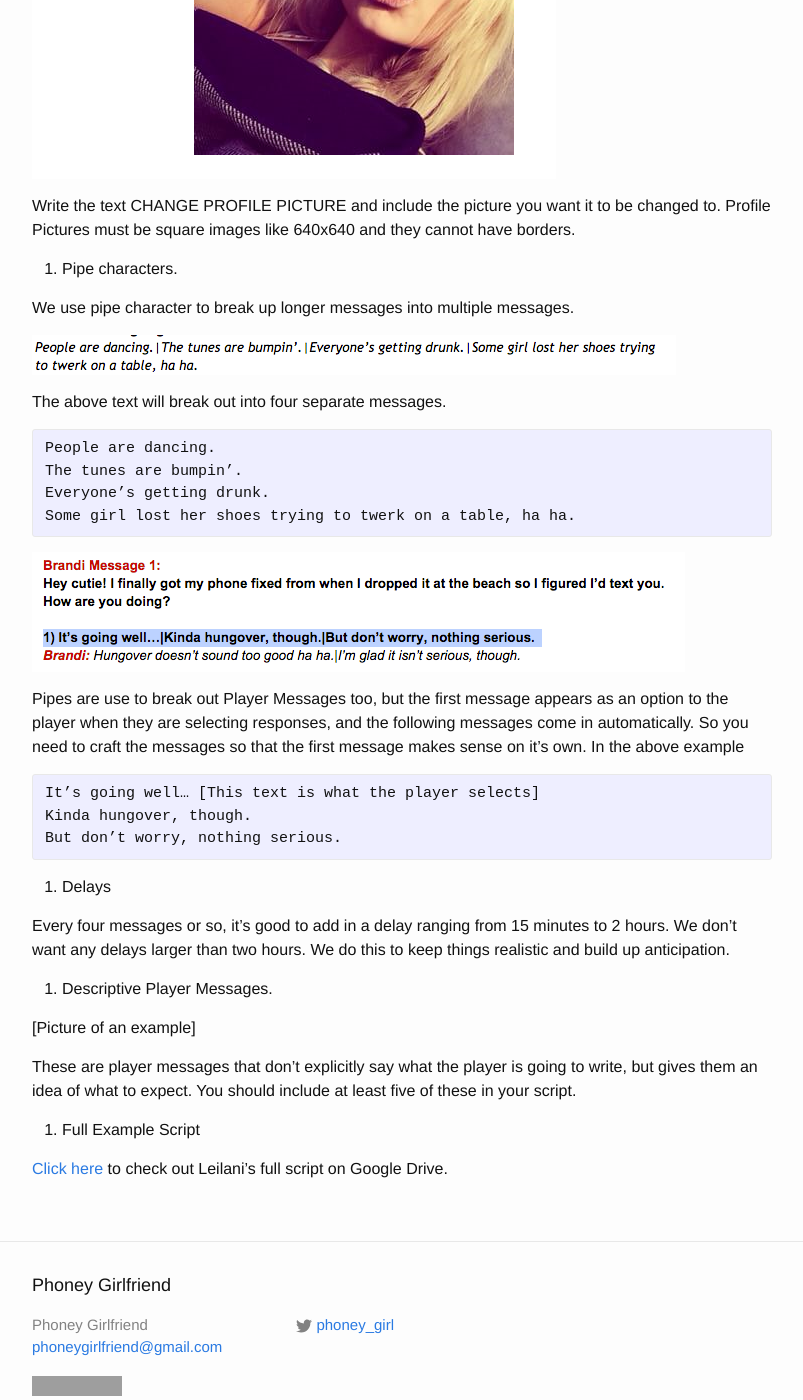
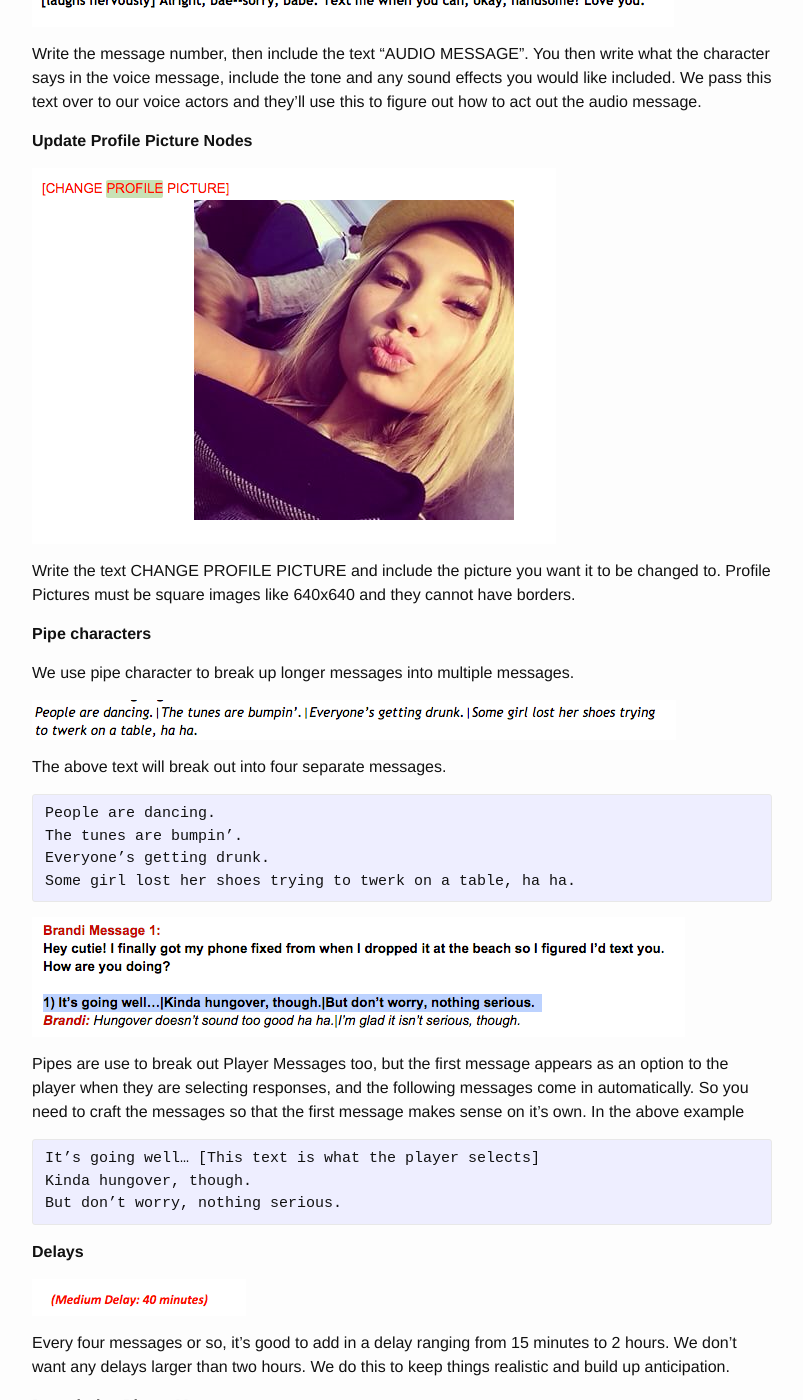
Before and after one commit to hube/phoneygirlfriend.com, a Jekyll site: the page built from _posts/2015-09-13-script-writing.markdown, in a window 1280 px wide and 1400 px high, scrolled down 2237 px. Shown: the whole window, without its empty margins (238-1041 px from the left). Built offline with Jekyll 4.4.1, drawn with Linux system fonts in a browser that asks for light colours; some of the changed text lies outside the part shown; grey boxes are pictures that could not be loaded.

Commit message:
Added in more screenshots

```diff
--- a/_posts/2015-09-13-script-writing.markdown
+++ b/_posts/2015-09-13-script-writing.markdown
@@ -7,46 +7,46 @@
 
 A lot of people are interested in writing scripts for Phoney Girlfriend. It's not that hard, but there's a few things you need to know.
 
-1. Terminology
+**Terminology**
 
 NPC - Non Player Character, the girlfriend or the boyfriend. The player receives messages from the NPC.
 Player - The person playing Phoney Girlfriend. Player messages are messages that the player can choose from for a response.
 
-2. Use Google Drive
+**Use Google Drive**
 
 The scripts for Phoney Girlfriend are pretty long, each one is about fifteen thousand words. It takes a while to create one script. We review all the scripts, and becasue of this we want to read them as you write them. We also want to add in comments and suggest edits. [So Google Drive is a must.](https://drive.google.com)
 
-3. Biography
+**Biography**
 
-[Picture of a Biography in a script]
+![](/assets/2015-09-13-script-writing/biography.png)
 
 The script starts off with your character's biography, this text is shown in the purchase screens inside Phoney Girlfriend. It also includes the initial profile picture you would like to use.
 
-4. Message Blocks
+**Message Blocks**
 
 ![](/assets/2015-09-13-script-writing/message_block.png)
 
 A message block starts off with a message from an NPC, followed by messages the player can choose to select. These messages can branch out further. We branch out to at most three levels.
 
-5. Picture Messages
+**Picture Messages**
 
 ![](/assets/2015-09-13-script-writing/picture_message.png)
 
 State the message number, then include the text "PICTURE MESSAGE", then import in the image you want to use. Picture messages are usually followed by a message block related to the picture.
 
-6. Voice Messages
+**Voice Messages**
 
 ![](/assets/2015-09-13-script-writing/voice_message.png)
 
 Write the message number, then include the text "AUDIO MESSAGE". You then write what the character says in the voice message, include the tone and any sound effects you would like included. We pass this text over to our voice actors and they'll use this to figure out how to act out the audio message.
 
-7. Update Profile Picture Nodes
+**Update Profile Picture Nodes**
 
 ![](/assets/2015-09-13-script-writing/profile_pic.png)
 
 Write the text CHANGE PROFILE PICTURE and include the picture you want it to be changed to. Profile Pictures must be square images like 640x640 and they cannot have borders.
 
-8. Pipe characters.
+**Pipe characters**
 
 We use pipe character to break up longer messages into multiple messages.
 
@@ -71,16 +71,18 @@
 But don’t worry, nothing serious.
 </pre>
 
-9. Delays
+**Delays**
+
+![](/assets/2015-09-13-script-writing/delay.png)
 
 Every four messages or so, it's good to add in a delay ranging from 15 minutes to 2 hours. We don't want any delays larger than two hours. We do this to keep things realistic and build up anticipation.
 
-10. Descriptive Player Messages.
+**Descriptive Player Messages**
 
-[Picture of an example]
+![](/assets/2015-09-13-script-writing/descriptive_pm.png)
 
 These are player messages that don't explicitly say what the player is going to write, but gives them an idea of what to expect. You should include at least five of these in your script.
 
-11. Full Example Script
+**Full Example Script**
 
 [Click here](https://docs.google.com/document/d/1SjNY4zXQyXby6ZN9QYZUvAYVYsK0EQAWgHDbDWqQgAc/edit?usp=sharing) to check out Leilani's full script on Google Drive.
```
Also changed, not shown: assets/2015-09-13-script-writing/biography.png (added), assets/2015-09-13-script-writing/delay.png (added), assets/2015-09-13-script-writing/descriptive_pm.png (added).
